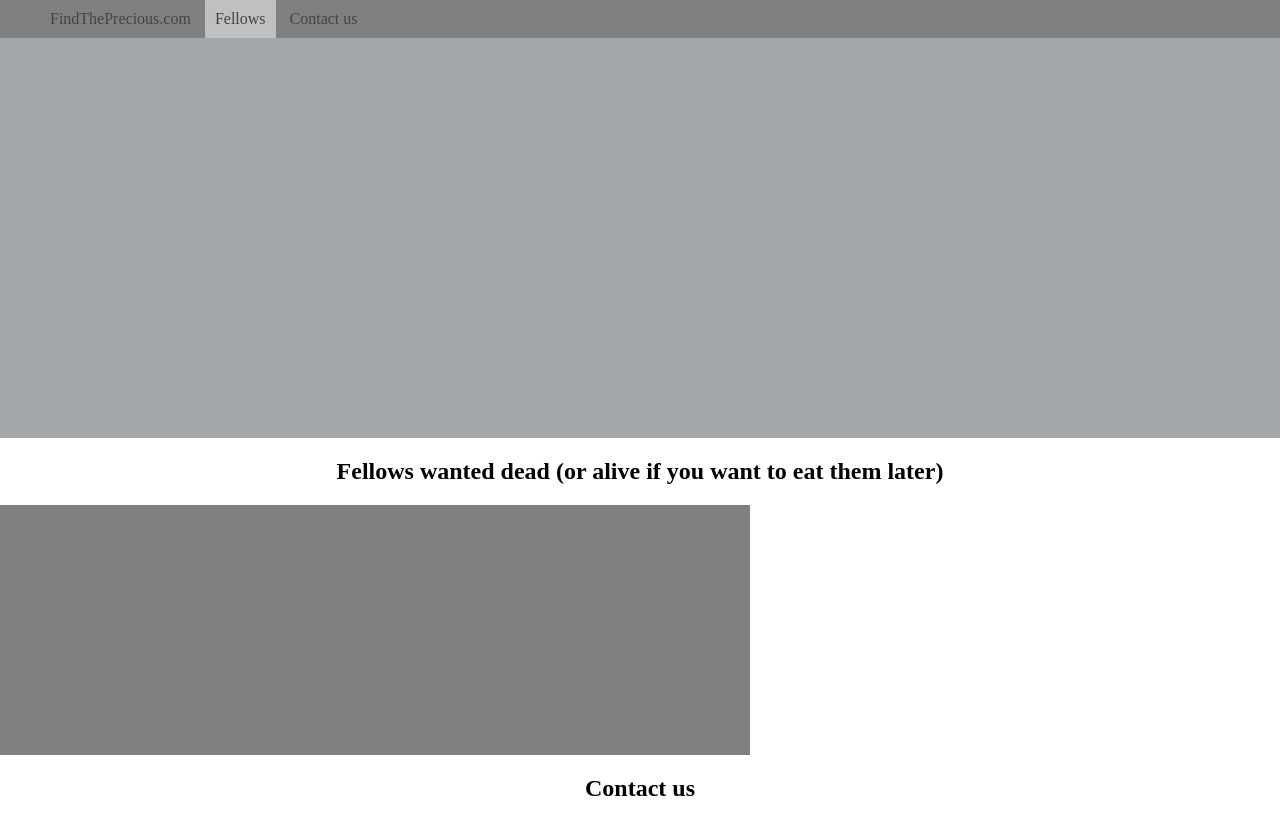
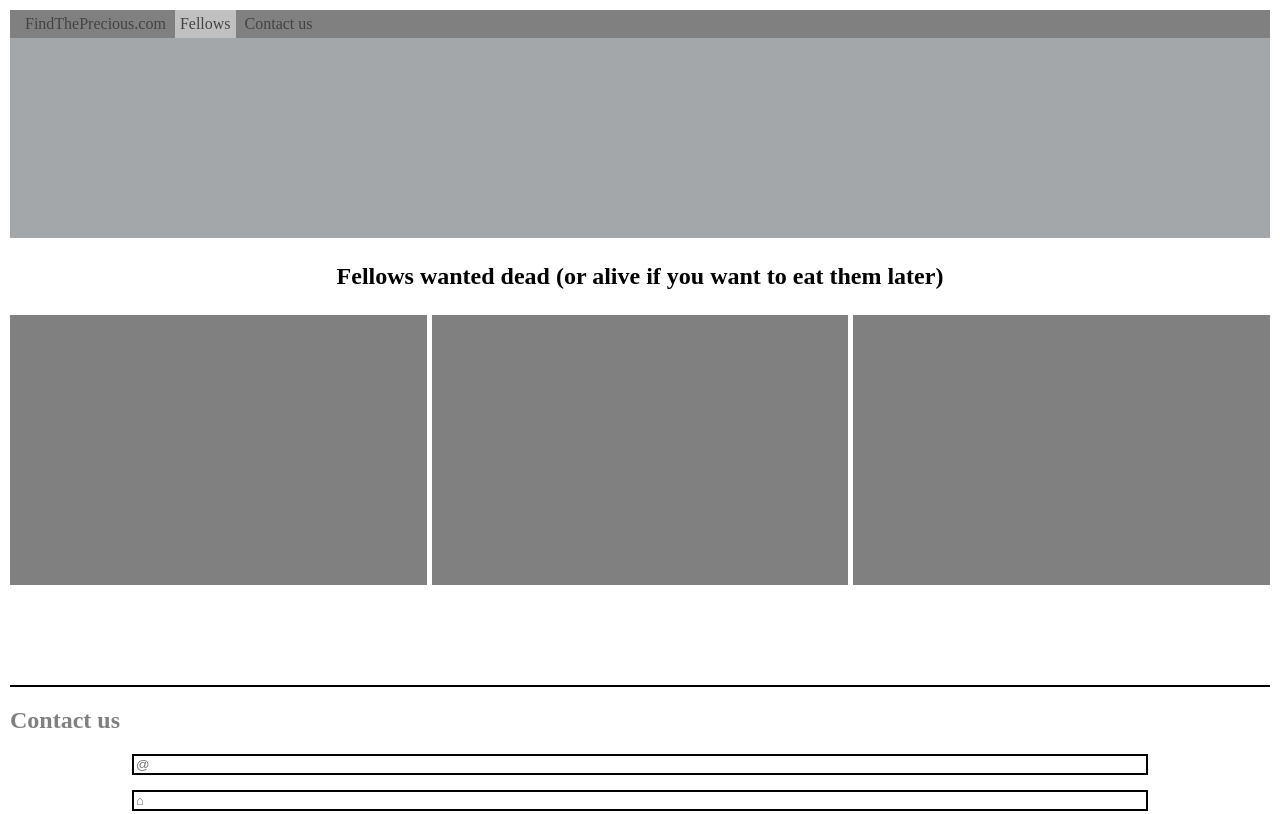
Before and after one commit to DupontJeanBaptiste/css_quest, a plain HTML site: page index.html in a window 1280 px wide. Shown: the top 814 px of the page. Drawn offline with Linux system fonts and the light colour scheme.

Commit message:
version final

```diff
--- a/index.html
+++ b/index.html
@@ -6,7 +6,7 @@
         <link rel="stylesheet" href="style.css">
     </head>
     <body>
-        <nav>
+        <nav class="bandeau">
             <ul>
                 <li>FindThePrecious.com</li>
                 <li>Fellows</li>
@@ -16,12 +16,12 @@
         <section>
             <div class="carousel"></div>
         </section>
-        <section>
+        <section class="fwd">
             <h2>Fellows wanted dead (or alive if you want to eat them later)</h2>
         </section>
         <div class="flex">
             <article></article>
-            <article></article>
+            <article class="amid"></article>
             <article></article>
         </div>
         <form>
--- a/style.css
+++ b/style.css
@@ -1,7 +1,7 @@
 li {
     display: inline-block;
     color: rgb(68, 67, 67);
-    padding: 10px;
+    padding: 5px;
 }
 
 ul :nth-last-child(even) {
@@ -12,31 +12,32 @@ ul :nth-last-child(even) {
 ul {
     background-color: grey;
     margin: 0;
+    padding-left: 10px;
+}
+
+body {
+    padding: 10px;
 }
 
 .carousel {
     background-color: rgb(164, 167, 170);
-    padding: 200px;
+    padding: 100px;
 }
-
-/* .ici{
-  margin-bottom:8px;
-  display:flex;
-  min-width: 100%;
-  height:400px;
-  background-color:#202020;
-  display: inline-block;
-  gap: 20;
-} */
 
 article {
     background-color: gray;
-    width: 250px;
-    height: 250px;
+    width: 100%;
+    height: 270px;
+}
+
+.amid {
+    border-left: solid 5px #FFF;
+    border-right: solid 5px #FFF;
 }
 
 .flex {
     display: flex;
+    margin-bottom: 100px;
 }
 
 
@@ -44,6 +45,36 @@ body {
     margin: 0px;
 }
 
-h2 {
+.fwd {
+    margin: 25px;
+}
+
+.fwd h2 {
     text-align: center;
 }
+
+form {
+    border-top: solid 2px #000;
+}
+
+form :not(h2) {
+    display: block;
+    width: 80%;
+    margin-top: 15px;
+    margin-left: auto;
+    margin-right: auto;
+}
+
+form h2 {
+    text-align: left;
+    color: gray;
+}
+
+input:not(:nth-child(4n)) {
+    border: solid 2px #000;
+}
+
+textarea {
+    height: 80px;
+    border: solid 2px #000;
+}
```
